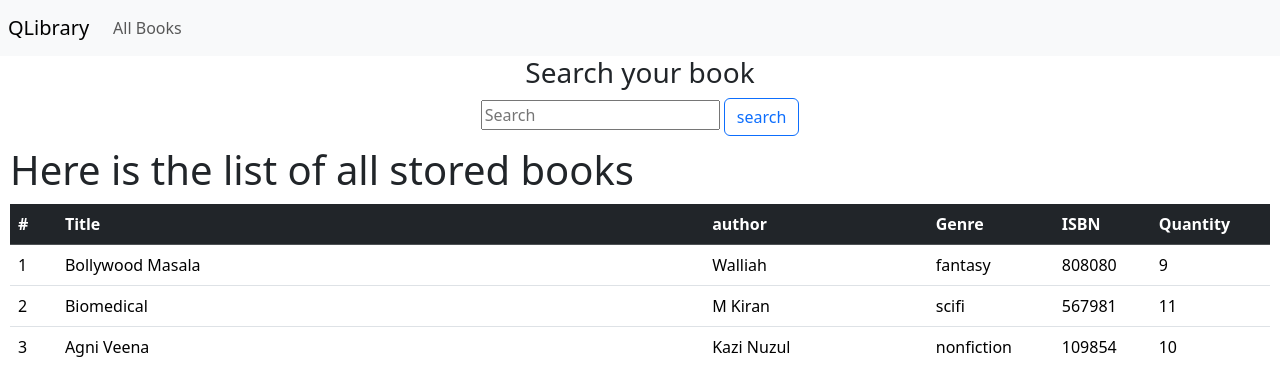
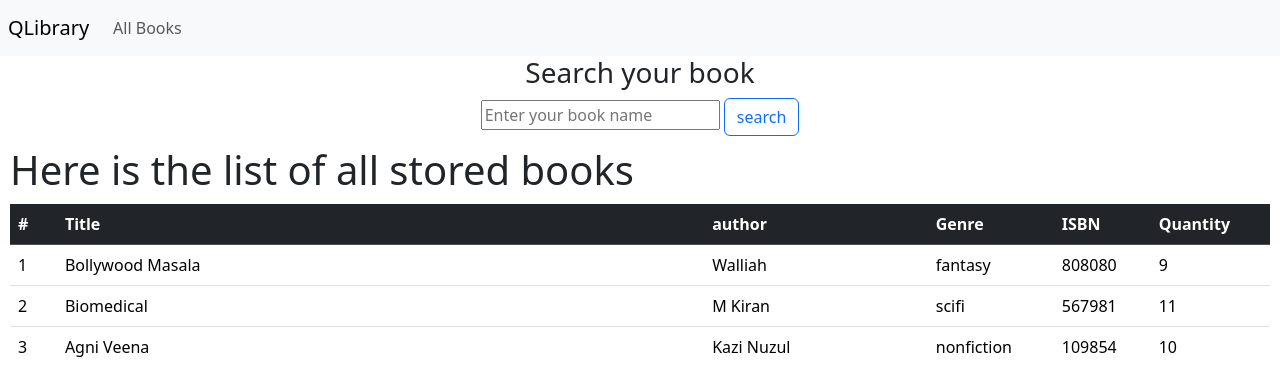
Before and after one commit to Abir-Zayn/DjangoSWEFinalProject, a Django app: page /showbook in a window 1280 px wide. Shown: the top 366 px of the page. Run offline with Django 4.2, Linux system fonts and the light colour scheme; data comes from the database, SQL or seed files in the repository.

Commit message:
Update showbook.html

```diff
--- a/app1/templates/showbook.html
+++ b/app1/templates/showbook.html
@@ -46,9 +46,9 @@
         <div class="search-box">
           <input
             type="search"
-            name="Enter the book name"
+            name="search"
             style="max-width: 30rem"
-            placeholder="Search"
+            placeholder="Enter your book name"
             aria-label="Search"
           />
           <button type="submit" class="btn btn-outline-primary">search</button>
```
